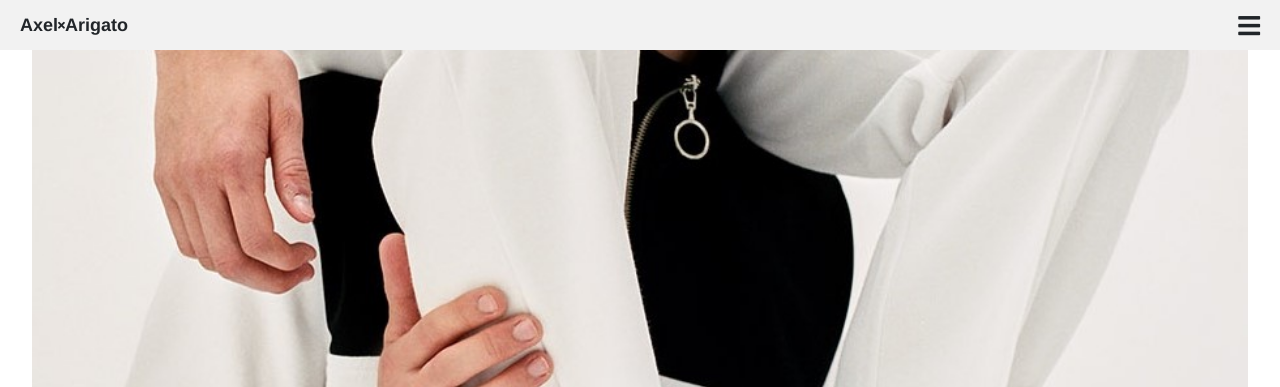
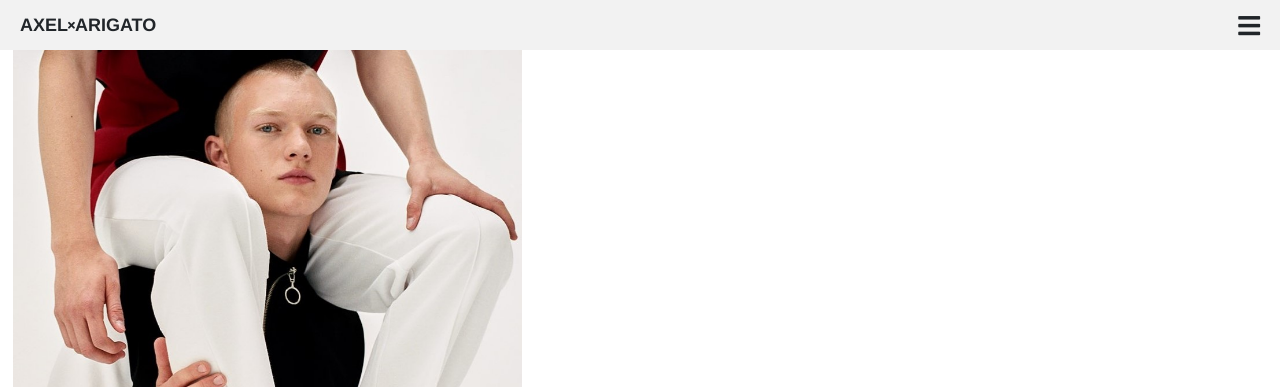
Before and after one commit to leonmezu1/Second-Capstone-Shoes-Store, a plain HTML site: page index.html in a window 1280 px wide. Shown: the top 387 px of the page. Drawn offline with nearby package versions, Linux system fonts and the light colour scheme.

Commit message:
Made fixes to the main images

```diff
--- a/index.html
+++ b/index.html
@@ -32,24 +32,49 @@
 		</nav>
 	</header>
 	<main>
+		<div class="main-wrapper d-flex">
+
+			<div class="left-menu">
+
+			</div>
+
+
 			<div class="image-container">
-			<img src="images/AxelLeft.jpg" alt="hero-splash" class="main-image w95">
+
+				<div class="solo-block">
+					<img src="images/AxelLeftsmall.jpg" alt="hero-splash" class="main-image">
 					<div class="box-title">
 						<h1 class="robo">
 							axel arigato x cat collection
 						</h1>
 						<a href="#" class="no-deco standar-l arimo mn-text-clr"> Shop now</a>
 					</div>
-		</div>
-
 					<section class="main-page w95 title">
 						<h1 class="robo">
 							axel arigato x cat collection
 						</h1>
 						<a href="#" class="no-deco standar-l arimo mn-text-clr"> Shop now</a>
 					</section>
+				</div>
 
+
+
+				<div class="splited-1"></div>
+				<div class="splited-2"></div>
+
+			</div>
+
+			<div class="right-menu">
+
+			</div>
+
+
+
+		</div>
 	</main>
+
+
+
 	<script src="https://code.jquery.com/jquery-3.3.1.slim.min.js"
 		integrity="sha384-q8i/X+965DzO0rT7abK41JStQIAqVgRVzpbzo5smXKp4YfRvH+8abtTE1Pi6jizo"
 		crossorigin="anonymous"></script>
--- a/styles.scss
+++ b/styles.scss
@@ -1,3 +1,5 @@
+$navheight: 5rem;
+
 html {
   font-size: 10px;
   background-color: #f2f2f2;
@@ -5,11 +7,15 @@ html {
 
 body {
   height: 100vh;
-  font: 400 1.6rem/100% 'Arimo', sans-serif;
+  font: 400 1.6rem/100% "Arimo", sans-serif;
 }
 
 img {
   width: 100%;
+}
+
+main {
+  display: flex;
 }
 
 .w95 {
@@ -17,11 +23,11 @@ img {
 }
 
 .robo {
-  font-family: 'Roboto', sans-serif;
+  font-family: "Roboto", sans-serif;
 }
 
 .arimo {
-  font-family: 'Arimo', sans-serif;
+  font-family: "Arimo", sans-serif;
 }
 
 .black {
@@ -41,7 +47,7 @@ img {
   display: flex;
   flex-direction: row-reverse;
   justify-content: space-between;
-  height: 5rem;
+  height: $navheight;
   background-color: #f2f2f2;
 
   > * {
@@ -66,6 +72,7 @@ img {
     }
 
     .aligned {
+      text-transform: uppercase;
       justify-content: space-between;
       display: flex;
       align-items: center;
@@ -73,15 +80,32 @@ img {
   }
 }
 
-main {
+.main-wrapper {
+  height: calc(100vh - $navheight);
+}
+
 .image-container {
   display: flex;
-    justify-content: center;
+  flex-direction: column;
+  flex: 1 1;
   margin: 0 auto;
+  height: 100%;
+
+  .solo-block {
+    display: flex;
+    flex-direction: column;
+    justify-content: space-between;
+    align-items: center;
+    flex-grow: 1;
+    margin: 0 auto;
+    height: 100%;
+  }
 
   .main-image {
-      max-height: 55.625%;
+    height: 80%;
+    width: 95%;
     object-fit: cover;
+
     @media screen and (min-width: 768px) {
       position: relative;
       height: 95vh;
@@ -113,16 +137,17 @@ main {
 }
 
 .title {
-    max-height: 20rem;
+  max-height: 20%;
   display: flex;
+  justify-content: space-around;
   flex: 1 0;
-    justify-content: space-between;
   flex-direction: column;
-    margin: 1rem auto;
+  margin: 0.5rem auto;
   text-transform: uppercase;
 
   h1 {
-      font-size: 3rem;
+    margin: 0.5rem 0;
+    font-size: 2rem;
     font-weight: 900 !important;
   }
 }
@@ -132,7 +157,6 @@ main {
 }
 
 .standar-l {
-
   font-size: 1.8rem;
   text-transform: capitalize;
 }
@@ -148,4 +172,9 @@ main {
     display: none;
   }
 }
+
+@media screen and (min-width: 1024) {
+  .navigation-bar {
+    display: none;
   }
+}
```
Also changed, not shown: images/AxelLeftsmall.jpg (added), styles.css, 1 other file. Lines whose indentation alone changed are shown as unchanged.
